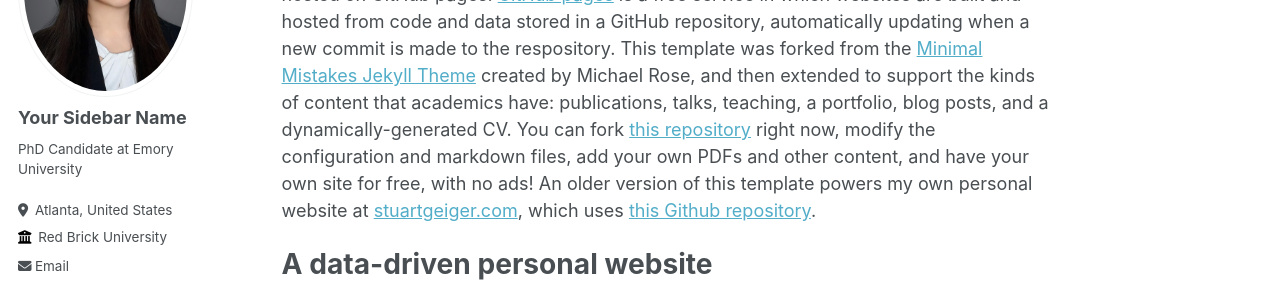
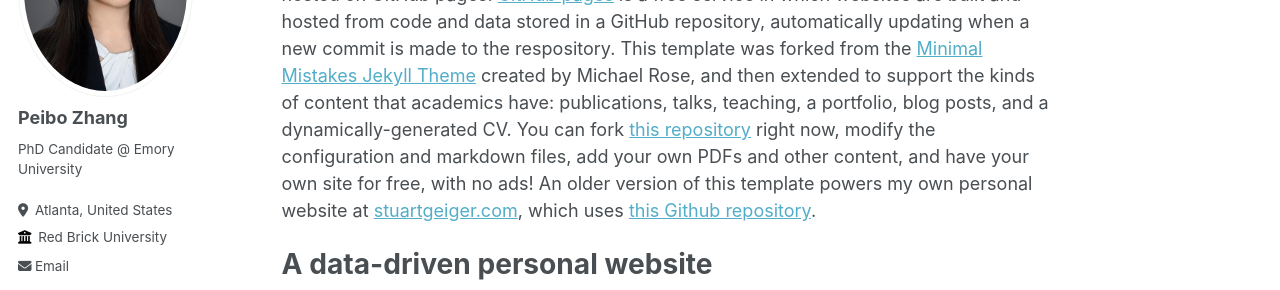
Before and after one commit to PeiboZhang/peibozhang.github.io, a Jekyll site: the page built from _pages/about.md, in a window 1280 px wide. Shown: the part 222-512 px from the top of the page. Built offline with Jekyll 4.4.1, drawn with Linux system fonts in a browser that asks for light colours; some web fonts are replaced.

Commit message:
Update _config.yml

```diff
--- a/_config.yml
+++ b/_config.yml
@@ -22,9 +22,9 @@ repository               : "academicpages/academicpages.github.io"
 author:
   # Biographic information
   avatar           : "profile_peibo.png"
-  name             : "Your Sidebar Name"
+  name             : "Peibo Zhang"
   pronouns         : # example: "she/her"
-  bio              : "PhD Candidate at Emory University"
+  bio              : "PhD Candidate @ Emory University"
   location         : "Atlanta, United States"
   employer         : "Red Brick University"
   uri              : # URL
```
